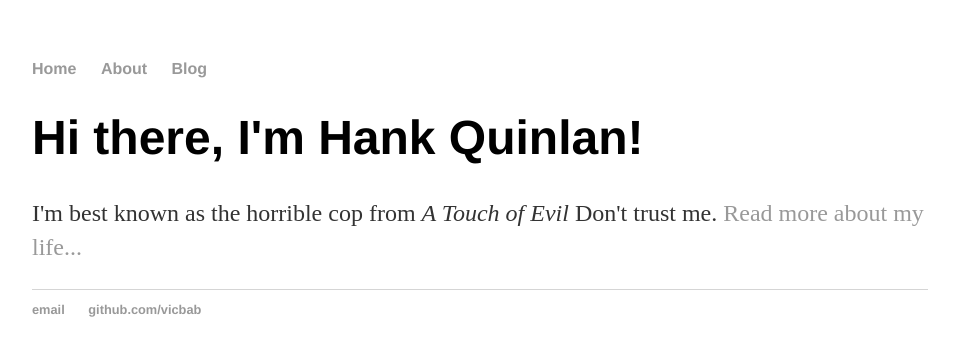
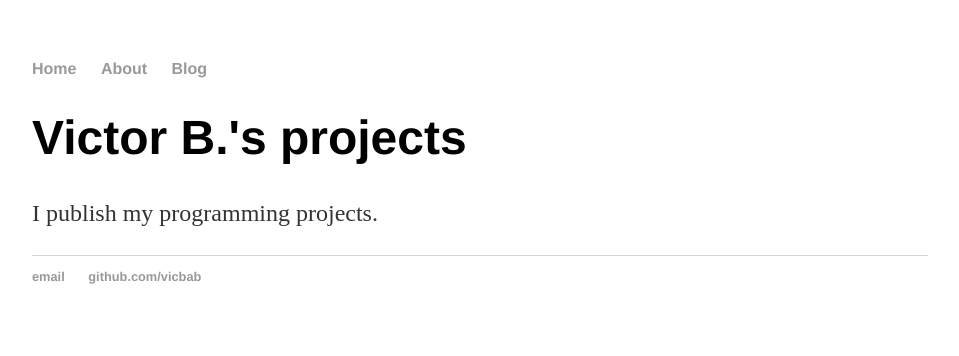
Before and after one commit to vicbab/vicbab.github.io, a Jekyll site: the page built from index.html, in a window 1280 px wide. Shown: the top 356 px of the page, without its empty margins (160-1119 px from the left). Built offline with Jekyll 4.4.1, drawn with Linux system fonts in a browser that asks for light colours.

Commit message:
Update index.html

```diff
--- a/index.html
+++ b/index.html
@@ -1,8 +1,8 @@
 ---
 layout: default
-title: Hank Quinlan, Horrible Cop
+title: Victor B. 's projects
 ---
 <div class="blurb">
-	<h1>Hi there, I'm Hank Quinlan!</h1>
-	<p>I'm best known as the horrible cop from <em>A Touch of Evil</em> Don't trust me. <a href="/about">Read more about my life...</a></p>
+	<h1>Victor B.'s projects</h1>
+	<p>I publish my programming projects.</p>
 </div><!-- /.blurb -->
```
